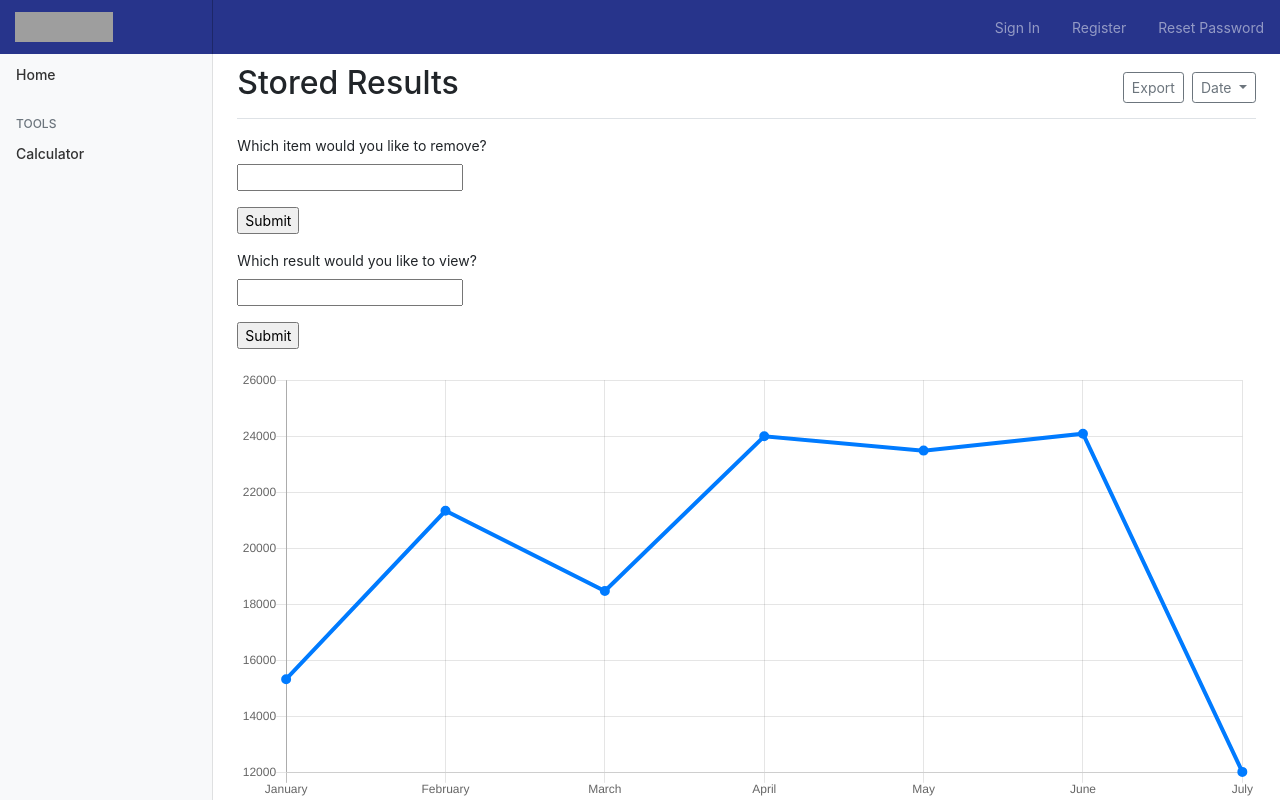
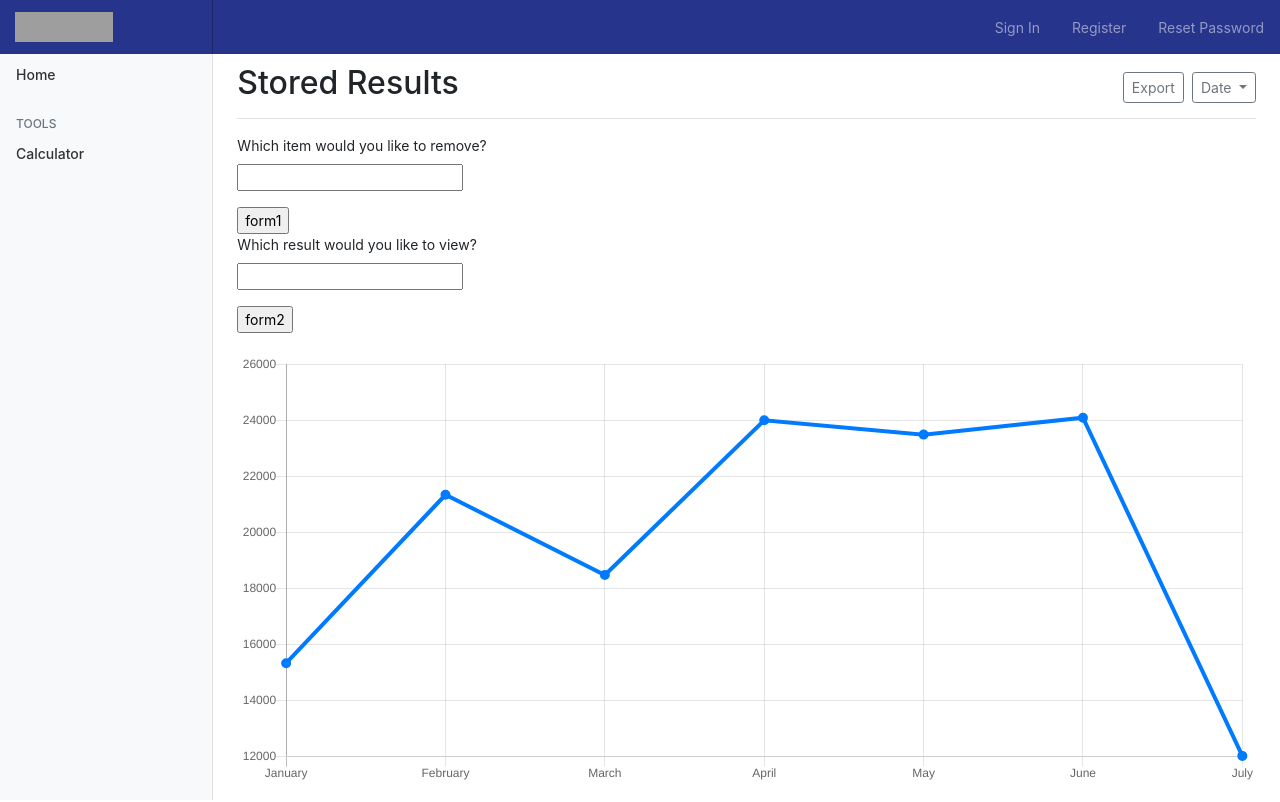
Before and after one commit to deanvains/Modelling-Returns-On-Funds, a Flask app: page /profile in a window 1280 px wide. Shown: the top 802 px of the page. Run offline with Flask 2, Linux system fonts and the light colour scheme; data that the repository does not hold is empty; some libraries are stand-ins or nearby versions; grey boxes are pictures that could not be loaded.

Commit message:
buttons work

```diff
--- a/app/forms.py
+++ b/app/forms.py
@@ -83,3 +83,8 @@
 class storedSelect(FlaskForm):
     storedid = IntegerField('Which result would you like to view?')
     submit = SubmitField('Submit')
+
+class compForm(FlaskForm):
+    stored1 = IntegerField('Which is the first result you would to view?')
+    stored2 = IntegerField('Which is the first result you would to view?')
+    submit = SubmitField('Submit')
--- a/app/routes.py
+++ b/app/routes.py
@@ -296,24 +296,30 @@
 
 
     form = calculationForm()
-    calc = testdata() #testing
 
-    #calc in the render template has been modified for testing
-    return render_template("calcs.html", title='Calculation Page', form=form,calc = calc,timeframe = 0,years=0,decMonth = 0,spending = 0,error = {})
+    return render_template("calcs.html", title='Calculation Page', form=form,calc = [[0],[0]],timeframe = 0,years=0,decMonth = 0,spending = 0,error = {})
 
 
 @app.route('/profile',methods=["GET", "POST"])
 def profile():
-    form = RemovalForm()
+    form1 = RemovalForm()
     form2 = storedSelect()
 
-    if form.validate_on_submit():
-        temp = expected.query.get(form.rid.data)
-        db.session.delete(temp)
-        db.session.commit()
+    if form1.validate_on_submit() and request.form['btn']=='form1':
+        thisdata = form1.rid.data
+        temp = expected.query.get(thisdata)
+        print(temp)
+        if(temp.user_id == current_user.id):
+            db.session.delete(temp)
+            db.session.commit()
+        else:
+            flash("You tried to remove a post that either does not belong to you or does not exist!")
+
         return redirect(url_for('profile'))
 
-    if form2.validate_on_submit():
+
+
+    if form2.validate_on_submit() and request.form['btn']=='form2':
         data = expected.query.get(form2.storedid.data)
         if(data.user_id == current_user.id and form2.storedid.data == data.id):
             month = str(data.month)
@@ -414,32 +420,33 @@
                 addContribution = calcDyn(addContribution,month,year,timeframe)
             decMonth = findDec(month)
 
+
             if intclass == "E":
                 calc = classE(month,year,value,fprofile,intclass,thisinterest,donation,recap,distribution,timeframe)
-                return render_template("profile.html", title='Profile', expected=expected.query.all(), form=form, form2=form2, calc=calc,timeframe = 0,years=0,decMonth = 0,spending = 0,error = {})
+                return render_template("profile.html", title='Profile', expected=expected.query.all(), form=form1, form2=form2, calc=calc,timeframe = 0,years=0,decMonth = 0,spending = 0,error = {})
             elif intclass == "F":
                 calc = classF(month,year,value,fprofile,intclass,thisinterest,donation,recap,operatingDistribution,timeframe)
-                return render_template("profile.html", title='Profile', expected=expected.query.all(), form=form, form2=form2, calc=calc,timeframe = 0,years=0,decMonth = 0,spending = 0,error = {})
+                return render_template("profile.html", title='Profile', expected=expected.query.all(), form=form1, form2=form2, calc=calc,timeframe = 0,years=0,decMonth = 0,spending = 0,error = {})
             elif intclass == "G" :
                 calc = classG(month,year,value,fprofile,intclass,thisinterest,donation,recap,operatingDistribution,timeframe)
-                return render_template("profile.html", title='Profile', expected=expected.query.all(), form=form, form2=form2,calc=calc,timeframe = 0,years=0,decMonth = 0,spending = 0,error = {})
+                return render_template("profile.html", title='Profile', expected=expected.query.all(), form=form1, form2=form2,calc=calc,timeframe = 0,years=0,decMonth = 0,spending = 0,error = {})
             elif(intclass == "H"):
                 calc = classH(month,year,value,fprofile,intclass,thisinterest,spending,addContribution,timeframe)
-                return render_template("profile.html", title='Profile', expected=expected.query.all(), form=form, form2=form2,calc=calc,timeframe = 0,years=0,decMonth = 0,spending = 0,error = {})
+                return render_template("profile.html", title='Profile', expected=expected.query.all(), form=form1, form2=form2,calc=calc,timeframe = 0,years=0,decMonth = 0,spending = 0,error = {})
             elif intclass == "A":
                 calc = classA(month,year,value,fprofile,intclass,thisinterest,spending,recap,operatingDistribution,timeframe)
-                return render_template("profile.html", title='Profile', expected=expected.query.all(), form=form, form2=form2,calc=calc,timeframe = 0,years=0,decMonth = 0,spending = 0,error = {})
+                return render_template("profile.html", title='Profile', expected=expected.query.all(), form=form1, form2=form2,calc=calc,timeframe = 0,years=0,decMonth = 0,spending = 0,error = {})
             elif(intclass == "N"):
                 calc = classN(month,year,value,fprofile,intclass,thisinterest,spending,addContribution,timeframe)
-                return render_template("profile.html", title='Profile', expected=expected.query.all(), form=form, form2=form2,calc=calc,timeframe = 0,years=0,decMonth = 0,spending = 0,error = {})
+                return render_template("profile.html", title='Profile', expected=expected.query.all(), form=form1, form2=form2,calc=calc,timeframe = 0,years=0,decMonth = 0,spending = 0,error = {})
             elif(intclass == "Q"):
                 calc = classQ(month,year,value,fprofile,intclass,thisinterest,spending,addContribution,timeframe)
-                return render_template("profile.html", title='Profile', expected=expected.query.all(), form=form, form2=form2,calc=calc,timeframe = 0,years=0,decMonth = 0,spending = 0,error = {})
+                return render_template("profile.html", title='Profile', expected=expected.query.all(), form=form1, form2=form2,calc=calc,timeframe = 0,years=0,decMonth = 0,spending = 0,error = {})
             elif(intclass == "S"):
                 calc = classS(month,year,value,fprofile,intclass,thisinterest,spending,addContribution,timeframe)
-                return render_template("profile.html", title='Profile', expected=expected.query.all(), form=form, form2=form2,calc=calc,timeframe = 0,years=0,decMonth = 0,spending = 0,error = {})
+                return render_template("profile.html", title='Profile', expected=expected.query.all(), form=form1, form2=form2,calc=calc,timeframe = 0,years=0,decMonth = 0,spending = 0,error = {})
 
-    return render_template("profile.html", title='Profile', expected=expected.query.all(), form=form, form2=form2, calc = [[0],[0]],timeframe = 0,years=0,decMonth = 0,spending = 0,error = {})
+    return render_template("profile.html", title='Profile', expected=expected.query.all(), form=form1, form2=form2, calc = [[0],[0]],timeframe = 0,years=0,decMonth = 0,spending = 0,error = {})
 
 
 @app.route('/signin', methods=['GET', 'POST'])
--- a/app/templates/profile.html
+++ b/app/templates/profile.html
@@ -29,7 +29,7 @@
             {{ form.rid.label }}<br> {{ form.rid(size=8) }}<br> {% for error in form.rid.errors %}
             <span style="color: red;">[{{ error }}]</span> {% endfor %}
         </p>
-        <p>{{ form.submit() }}</p>
+        <input type="submit" name='btn' value="form1">
     </form>
 
     <form action="" method="post" novalidate>
@@ -38,7 +38,7 @@
             {{ form2.storedid.label }}<br> {{ form2.storedid(size=8) }}<br> {% for error in form2.storedid.errors %}
             <span style="color: red;">[{{ error }}]</span> {% endfor %}
         </p>
-        <p>{{ form2.submit() }}</p>
+        <input type="submit" name='btn' value="form2">
     </form>
 
 
```
Also changed, not shown: app.db.
